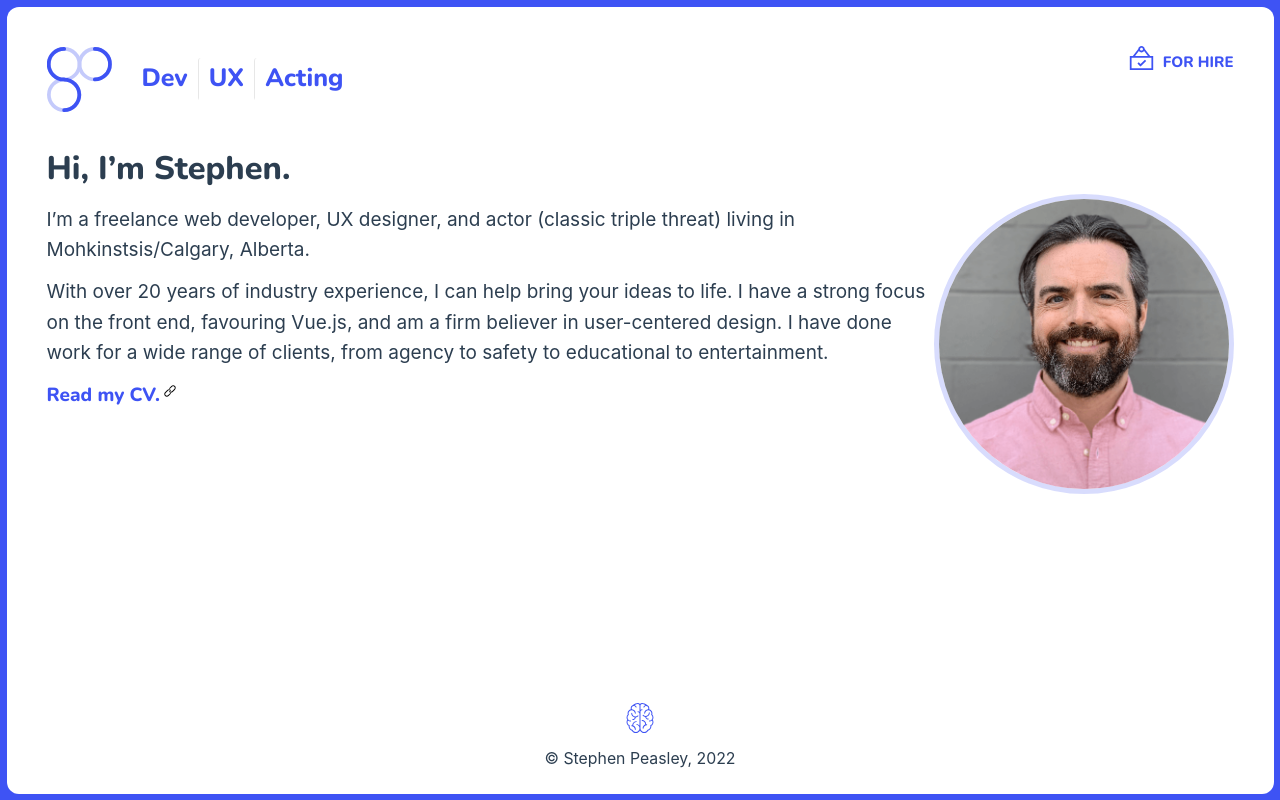
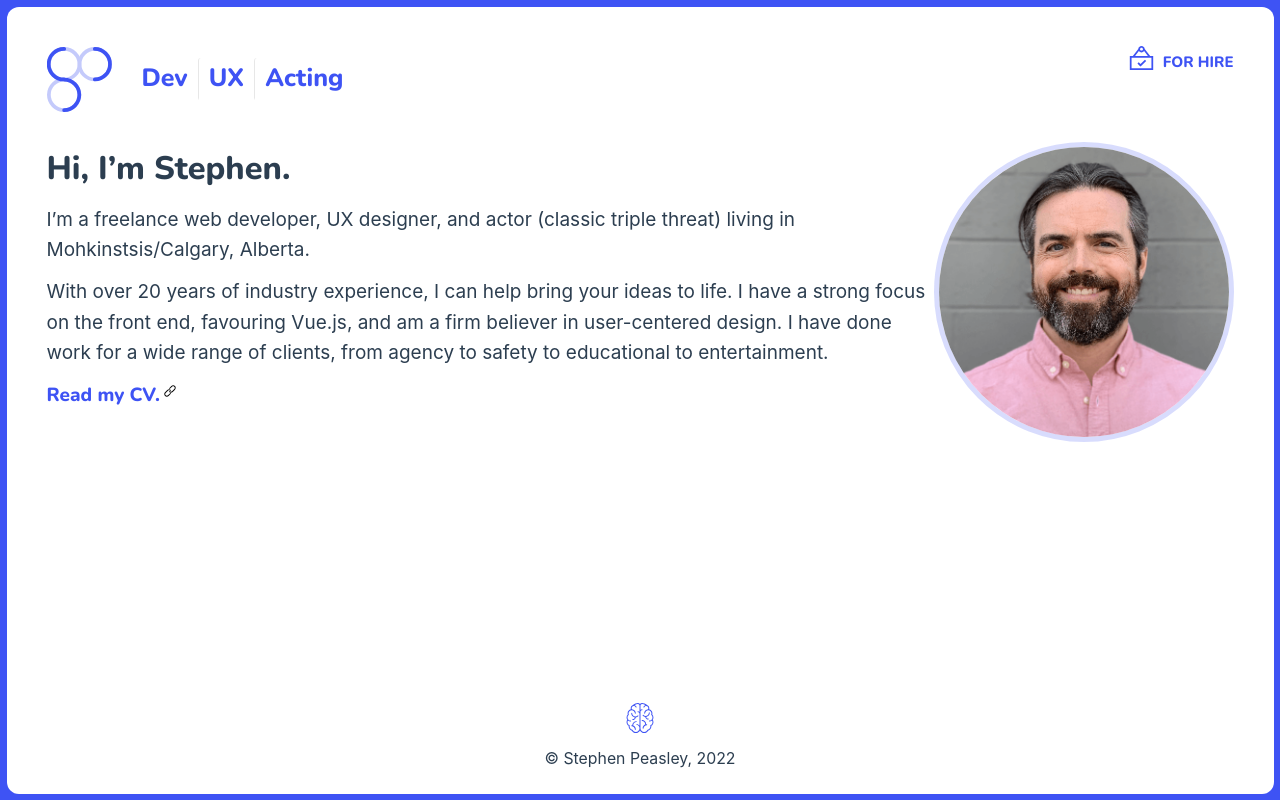
Before and after one commit to speasley/stephenpeasley, a Vue app: page / in a window 1280 px wide. Built offline with nearby package versions, Linux system fonts and the light colour scheme.

Commit message:
refactor: move img around a bit

```diff
--- a/src/components/TheWelcome.vue
+++ b/src/components/TheWelcome.vue
@@ -1,12 +1,10 @@
 <template>
   <article>
+    <img
+      src="/stephen.png"
+      alt="Stephen, smiling, in front of a grey brick wall"
+    />
     <h1>Hi, I&rsquo;m Stephen.</h1>
-    <div class="img">
-      <img
-        src="/stephen.png"
-        alt="Stephen, smiling, in front of a grey brick wall"
-      />
-    </div>
     <p>
       I&rsquo;m a freelance web developer, UX designer, and actor (classic
       triple threat) living in Mohkinstsis/Calgary, Alberta.
```
